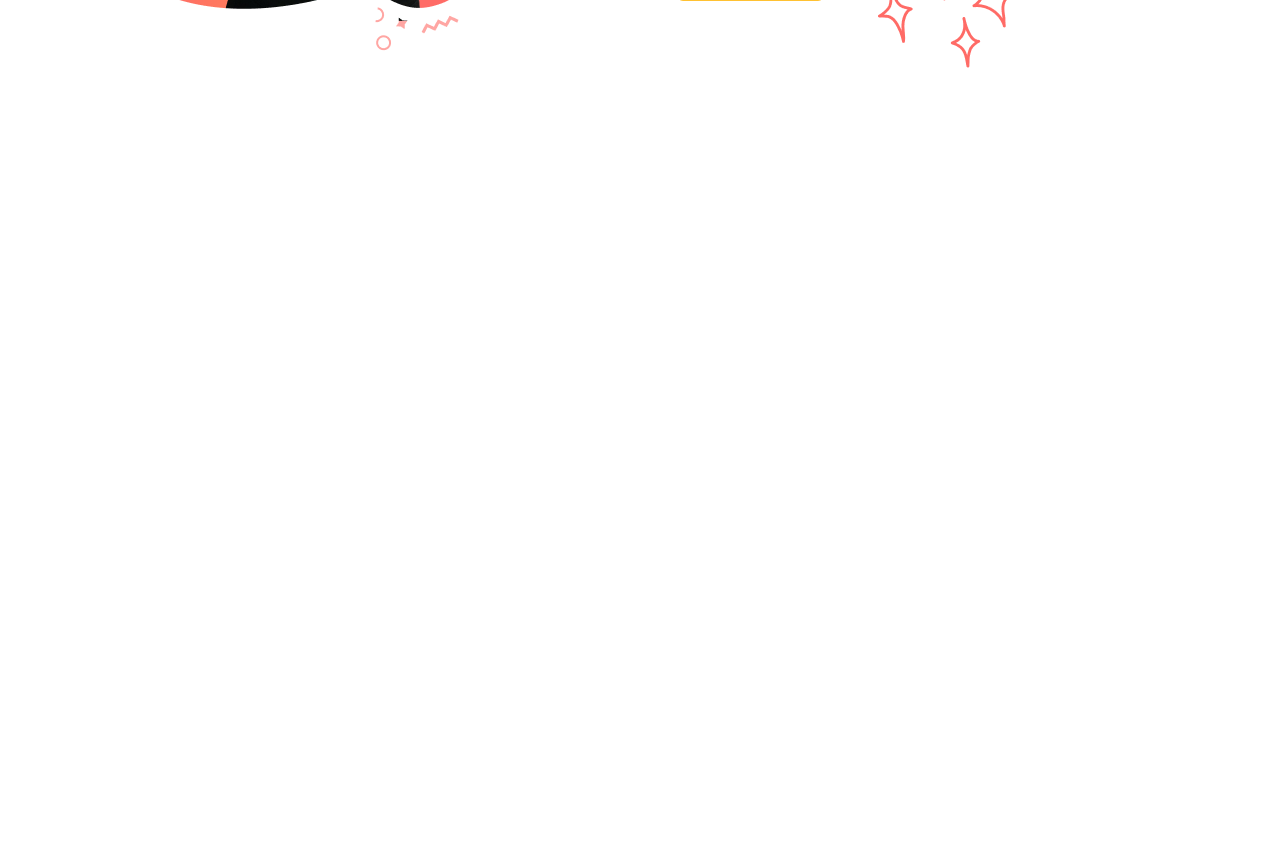
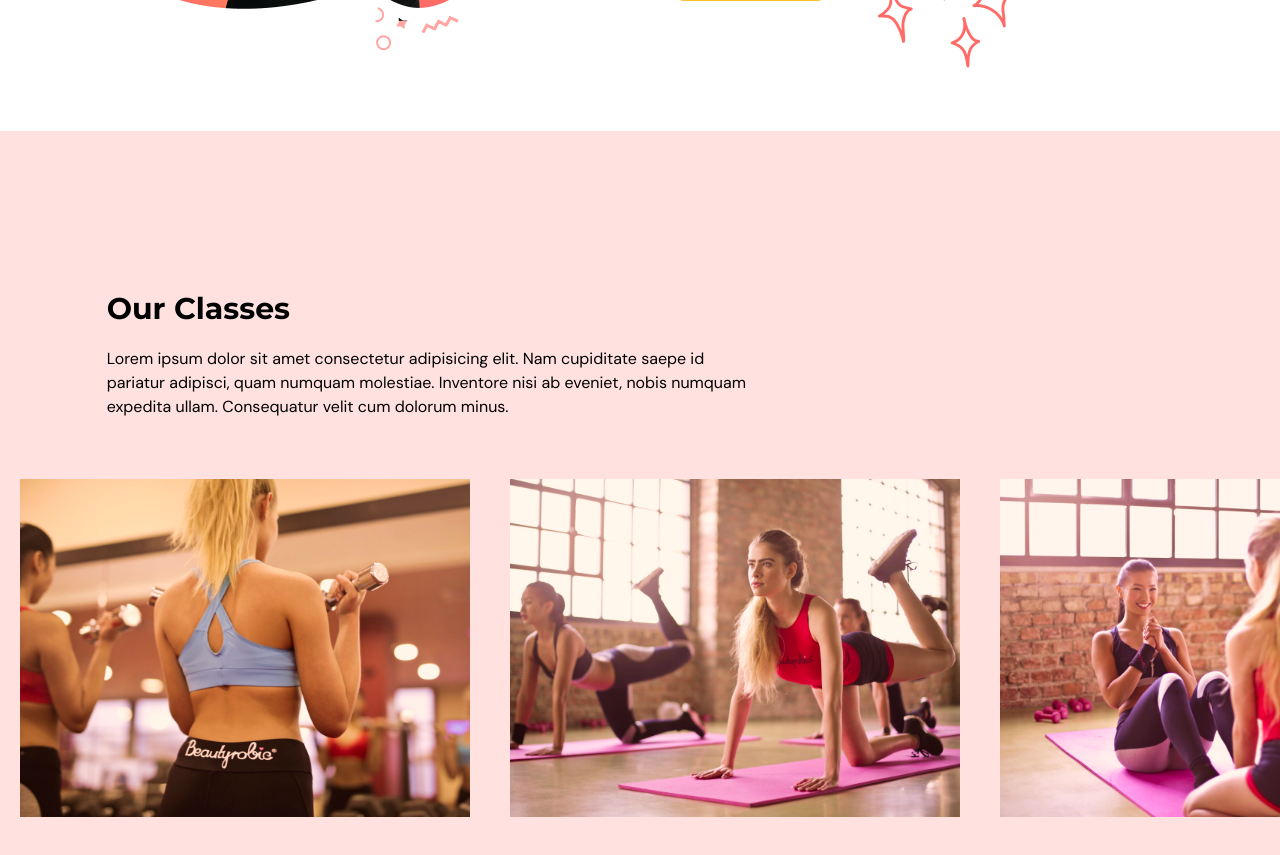
Before and after one commit to vineetbhoriya/Gym-website, a React (Vite) app: page / in a window 1280 px wide. Shown: the part 2080-2935 px from the top of the page. Before the commit the page ends 2211 px from the top, so only its background shows below. Built offline with nearby package versions, Linux system fonts and the light colour scheme.

Commit message:
our class page added

```diff
--- a/src/App.tsx
+++ b/src/App.tsx
@@ -4,6 +4,7 @@
 import { useEffect, useState } from "react"
 import { SelectedPage } from '@/shared/type'
 import Benefit from '@/scenes/benefits'
+import OurClasses from '@/scenes/OurClasses'
 
 function App() {
   const [selectedPage, setSelectedPage] = useState<SelectedPage>(SelectedPage.Home)
@@ -24,6 +25,7 @@
       <Navbar isTopOfPage={isTopOfPage} selectedPage={selectedPage} setSelectedPage={setSelectedPage}></Navbar>
       <Home setSelectedPage={setSelectedPage}></Home>
       <Benefit setSelectedPage={setSelectedPage}></Benefit>
+      <OurClasses setSelectedPage={setSelectedPage}></OurClasses>
     </>
   )
 }
--- /dev/null
+++ b/src/scenes/OurClasses/Class.tsx
@@ -0,0 +1,21 @@
+type Props ={
+    name:string,
+    description ?:string
+    image :string
+}
+
+ const Class =({name,description,image}:Props) => {
+    const overlayStyle =`p-5 absolute z-30 flex h-[380px] w-[450px] flex-col items-center justify-center whitespace-normal bg-primary-500 opacity-0 text-center transition-500 hover:opacity-90 text-white`
+    return (
+        <li className="relative mx-5 inline-block h-[380px] w-[450px]">
+            <div className={overlayStyle}>
+                <p className="text-2xl">{name}</p>
+                <p className="mt-5">{description}</p>
+            </div>
+            <img src={image} alt={`${image}`} />
+        </li>
+    )
+}
+
+
+export default Class
--- /dev/null
+++ b/src/scenes/OurClasses/index.tsx
@@ -0,0 +1,86 @@
+import { motion } from 'framer-motion'
+import image1 from "@/assets/image1.png"
+import image2 from "@/assets/image2.png"
+import image3 from "@/assets/image3.png"
+import image4 from "@/assets/image4.png"
+import image5 from "@/assets/image5.png"
+import image6 from "@/assets/image6.png"
+import HText from '@/shared/Htext'
+import { ClassType, SelectedPage } from '@/shared/type'
+import Class from "./Class"
+
+const classes: Array<ClassType> = [
+    {
+        name: "Weight Training Classes",
+        description: "Lorem ipsum dolor sit amet consectetur adipisicing elit. Minus omnis tempora, molestiae iure autem hic sunt quidem dolorum expedita cupiditate accusantium sint architecto velit temporibus eos. Asperiores nihil laboriosam expedita",
+        image: image1
+    },
+    {
+        name: "Light Training Classes",
+        description: "Lorem ipsum dolor sit amet consectetur adipisicing elit. Minus omnis tempora, molestiae iure autem hic sunt quidem dolorum expedita cupiditate accusantium sint architecto velit temporibus eos. Asperiores nihil laboriosam expedita",
+        image: image2
+    },
+    {
+        name: "Training Classes",
+        description: "Lorem ipsum dolor sit amet consectetur adipisicing elit. Minus omnis tempora, molestiae iure autem hic sunt quidem dolorum expedita cupiditate accusantium sint architecto velit temporibus eos. Asperiores nihil laboriosam expedita",
+        image: image3
+    },
+    {
+        name: "Adventure Classes",
+        description: "Lorem ipsum dolor sit amet consectetur adipisicing elit. Minus omnis tempora, molestiae iure autem hic sunt quidem dolorum expedita cupiditate accusantium sint architecto velit temporibus eos. Asperiores nihil laboriosam expedita",
+        image: image4
+    },
+    {
+        name: "Ab core  Classes",
+        description: "Lorem ipsum dolor sit amet consectetur adipisicing elit. Minus omnis tempora, molestiae iure autem hic sunt quidem dolorum expedita cupiditate accusantium sint architecto velit temporibus eos. Asperiores nihil laboriosam expedita",
+        image: image5
+    },
+    {
+        name: "Yoga Classes",
+        description: "Lorem ipsum dolor sit amet consectetur adipisicing elit. Minus omnis tempora, molestiae iure autem hic sunt quidem dolorum expedita cupiditate accusantium sint architecto velit temporibus eos. Asperiores nihil laboriosam expedita",
+        image: image6
+    }
+]
+
+type Props = {
+    setSelectedPage: (value: SelectedPage) => void
+}
+const OurClasses = (props: Props) => {
+    return (
+        <section id='ourclasses' className='w-full bg-primary-100 py-40 '>
+            <motion.div onViewportEnter={() => props.setSelectedPage(SelectedPage.OurClasses)} >
+                <motion.div
+                    className='mx-auto w-5/6'
+                    initial="hidden"
+                    whileInView="visible"
+                    viewport={{ once: true, amount: 0.5 }}
+                    transition={{ duration: 0.5 }}
+                    variants={{
+                        hidden: { opacity: 0, x: -50 },
+                        visible: { opacity: 1, x: 0 },
+                    }}
+                >
+                    <div className='md:w-3/5'>
+                        <HText>Our Classes</HText>
+                        <p className='py-5'>Lorem ipsum dolor sit amet consectetur adipisicing elit. Nam cupiditate saepe id pariatur adipisci, quam numquam molestiae. Inventore nisi ab eveniet, nobis numquam expedita ullam. Consequatur velit cum dolorum minus.</p>
+                    </div>
+                </motion.div>
+                <div className='mt-10 h-[353px] w-full overflow-x-auto overflow-y-hidden'>
+                    <ul className='w-[2800px] whitespace-nowrap'>
+                        {classes.map((item: ClassType, index) => (
+                            <Class
+                                key={`${item.name}-${index}`}
+                                name={item.name}
+                                description={item.description}
+                                image={item.image}
+                            />
+                        ))}
+                    </ul>
+                </div>
+            </motion.div>
+
+        </section>
+    )
+}
+
+export default OurClasses
```
Also changed, not shown: src/shared/type.ts (+10 -5 lines).
